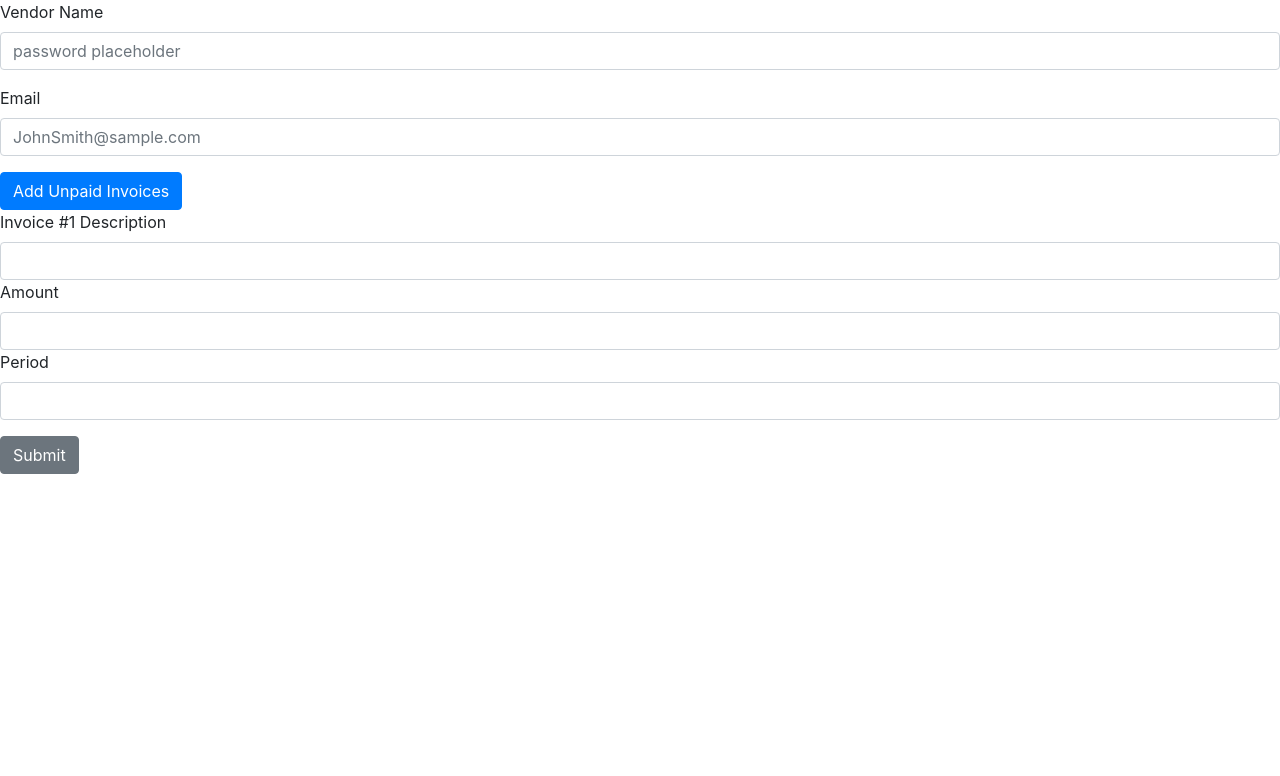
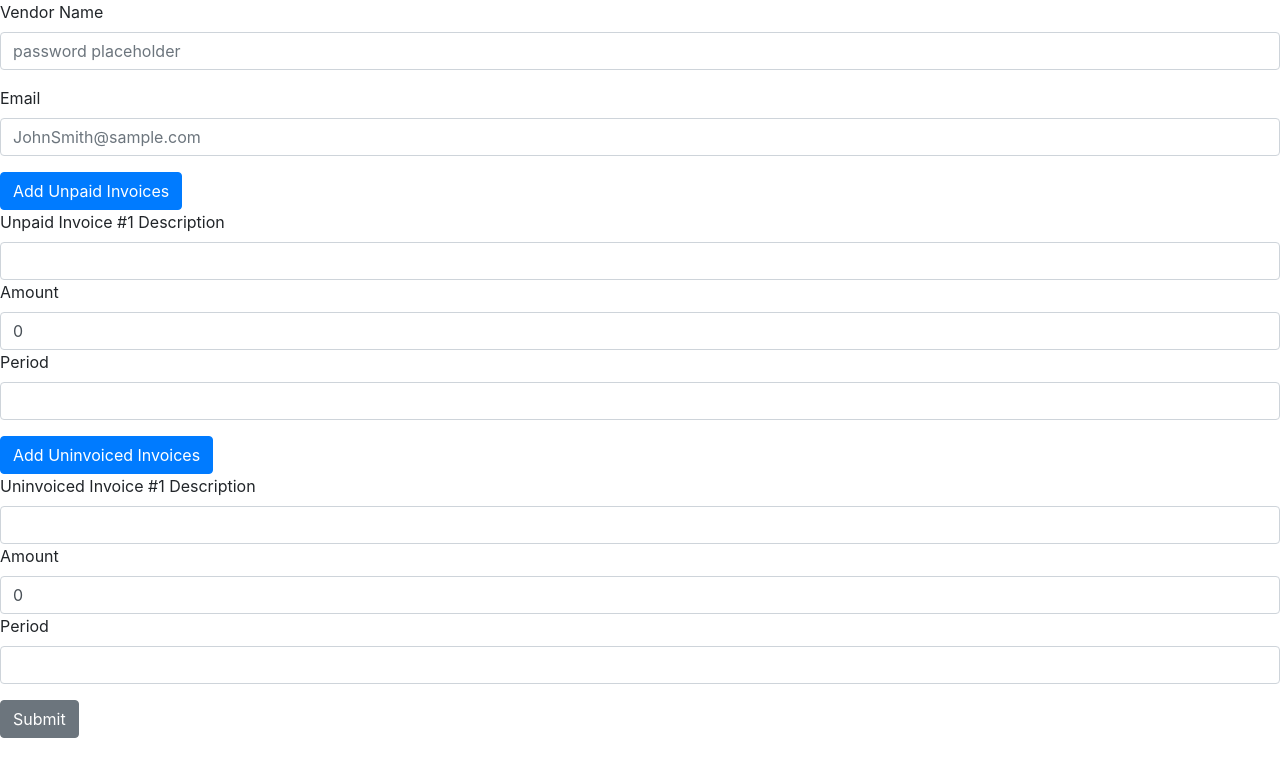
Before and after one commit to dahnielkim/formify, a React (Create React App) app: page / in a window 1280 px wide. Shown: the top 776 px of the page. Built offline with nearby package versions, Linux system fonts and the light colour scheme.

Commit message:
Updated to include uninvoiced invoices

```diff
--- a/src/App.js
+++ b/src/App.js
@@ -1,49 +1,52 @@
-import React from "react";
-import DynamicInput from "./components/DynamicInput";
-import { Button, Form, FormGroup, Label, Input, FormText } from "reactstrap";
+import React from 'react';
+import DynamicInput from './components/DynamicInput';
+import { Button, Form, FormGroup, Label, Input } from 'reactstrap';
+import { roundCurrency } from './utils/currencyUtils';
 
 class App extends React.Component {
     state = {
-    unpaidInvoices: [{ description: "", amount: "", period: "" }],
-    vendor_name: "",
-    description: "",
-    email: ""
+        unpaidInvoices: [{ description: '', amount: 0, period: '' }],
+        uninvoicedInvoices: [{ description: '', amount: 0, period: '' }],
+        vendor_name: '',
+        description: '',
+        email: '',
     };
 
-  handleChange = e => {
-    const className = e.target.className.replace(" form-control", "");
-    if (["description", "amount", "period"].includes(className)) {
+    handleChange = evt => {
+        const className = evt.target.className.replace(' form-control', '');
+
+        if (['description', 'amount', 'period'].includes(className)) {
             let unpaidInvoices = [...this.state.unpaidInvoices];
 
-      unpaidInvoices[e.target.dataset.id][
-        className
-      ] = e.target.value.toUpperCase();
+            unpaidInvoices[evt.target.dataset.id][className] =
+                className !== 'description' ? roundCurrency(evt.target.value) : evt.target.value;
 
-      this.setState({ unpaidInvoices }, () =>
-        console.log(this.state.unpaidInvoices)
-      );
+            this.setState({ unpaidInvoices });
         } else {
-      this.setState({ [e.target.name]: e.target.value.toUpperCase() });
+            this.setState({ [evt.target.name]: evt.target.value.toUpperCase() });
         }
 
-    console.log("Current State: ", this.state);
+        console.log('Current State: ', this.state);
     };
 
-  addUnpaidInvoice = e => {
+    addInvoice = type => {
+        if (type === 'unpaid')
             this.setState(prevState => ({
-      unpaidInvoices: [
-        ...prevState.unpaidInvoices,
-        { description: "", amount: "", period: "" }
-      ]
+                unpaidInvoices: [...prevState.unpaidInvoices, { description: '', amount: 0, period: '' }],
+            }));
+        else
+            this.setState(prevState => ({
+                uninvoicedInvoices: [...prevState.uninvoicedInvoices, { description: '', amount: 0, period: '' }],
             }));
     };
 
     handleSubmit = e => {
+        //TODO: Need to add some functionality here once submit is triggered
         e.preventDefault();
     };
 
     render() {
-    let { vendor_name, unpaidInvoices, email } = this.state;
+        const { vendor_name, unpaidInvoices, email, uninvoicedInvoices } = this.state;
 
         return (
             <Form>
@@ -72,13 +75,17 @@ class App extends React.Component {
                 </FormGroup>
 
                 <FormGroup>
-          <Button color="primary" onClick={() => this.addUnpaidInvoice()}>
+                    <Button color="primary" onClick={() => this.addInvoice('unpaid')}>
                         Add Unpaid Invoices
                     </Button>
-          <DynamicInput
-            invoice={unpaidInvoices}
-            handleChange={this.handleChange}
-          />
+                    <DynamicInput invoice={unpaidInvoices} type="Unpaid" handleChange={this.handleChange} />
+                </FormGroup>
+
+                <FormGroup>
+                    <Button color="primary" onClick={() => this.addInvoice('uninvoiced')}>
+                        Add Uninvoiced Invoices
+                    </Button>
+                    <DynamicInput invoice={uninvoicedInvoices} type="Uninvoiced" handleChange={this.handleChange} />
                 </FormGroup>
 
                 <Button>Submit</Button>
--- a/src/components/DynamicInput/DynamicInput.js
+++ b/src/components/DynamicInput/DynamicInput.js
@@ -1,15 +1,15 @@
-import React from "react";
-import { Label, Input } from "reactstrap";
+import React from 'react';
+import { Label, Input } from 'reactstrap';
 
 const DynamicInput = props => {
     return props.invoice.map((val, idx) => {
-    let invoiceId = `invoice-${idx}`;
-    let amountid = `amount-${idx}`;
-    let periodId = `period-${idx}`;
+        const invoiceId = `invoice-${idx}`;
+        const amountid = `amount-${idx}`;
+        const periodId = `period-${idx}`;
 
         return (
             <div key={idx}>
-        <Label for={invoiceId}>{`Invoice #${idx + 1}`} Description</Label>
+                <Label for={invoiceId}>{`${props.type} Invoice #${idx + 1}`} Description</Label>
                 <Input
                     type="text"
                     name={invoiceId}
@@ -22,7 +22,8 @@ const DynamicInput = props => {
 
                 <Label for={amountid}>Amount</Label>
                 <Input
-          type="text"
+                    type="number"
+                    step="0.01"
                     name={amountid}
                     data-id={idx}
                     id={amountid}
--- /dev/null
+++ b/src/utils/currencyUtils.js
@@ -0,0 +1,14 @@
+/**
+ * Rounds currency to the nearest cent.
+ * @param {*} amount
+ * @returns {Float}
+ */
+export function roundCurrency(amount) {
+    const isNumber = typeof amount === 'number';
+
+    if (isNumber) {
+        return Math.round(amount * 100) / 100;
+    }
+
+    return Math.round(parseFloat(amount, 10) * 100) / 100;
+}
```
Also changed, not shown: prettier.config.js (added, +9 -0 lines). Lines whose indentation alone changed are shown as unchanged.
